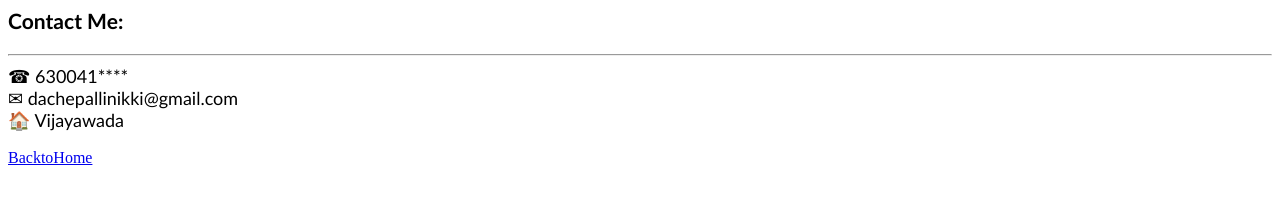
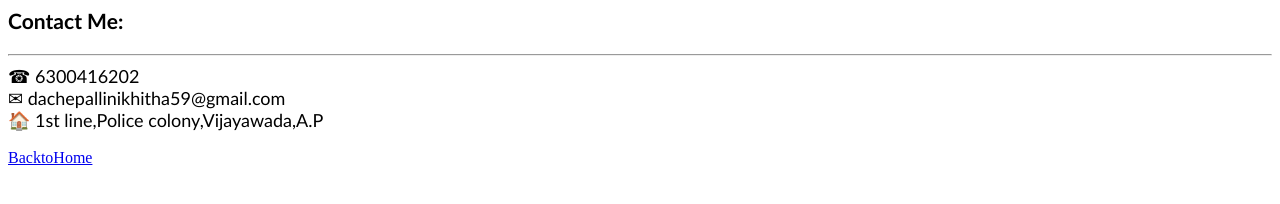
Before and after one commit to Nikitha53/resume, a plain HTML site: page contact.html in a window 1280 px wide. Drawn offline with Linux system fonts and the light colour scheme.

Commit message:
Update contact.html

```diff
--- a/contact.html
+++ b/contact.html
@@ -3,9 +3,9 @@
 </head>
     <body><font face="calibri" size="4">
     <h3>Contact Me:</h3><hr/>
-    &#9742;  630041****<br>
-    &#9993;  dachepallinikki@gmail.com<br>
-    &#127968;  Vijayawada<br></font><br>
+    &#9742;  6300416202<br>
+    &#9993;  dachepallinikhitha59@gmail.com<br>
+    &#127968; 1st line,Police colony,Vijayawada,A.P<br></font><br>
         <a href="index.html">BacktoHome</a>
 
     </body>
```
